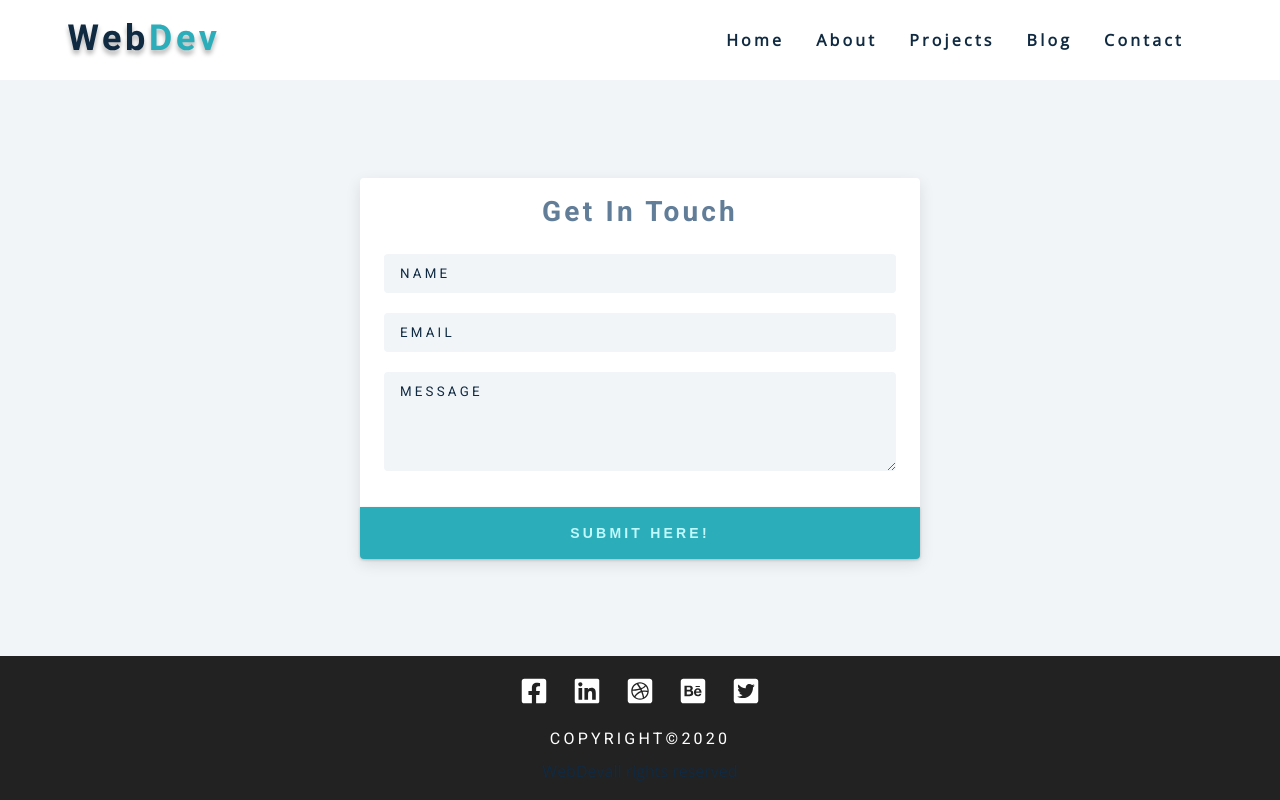
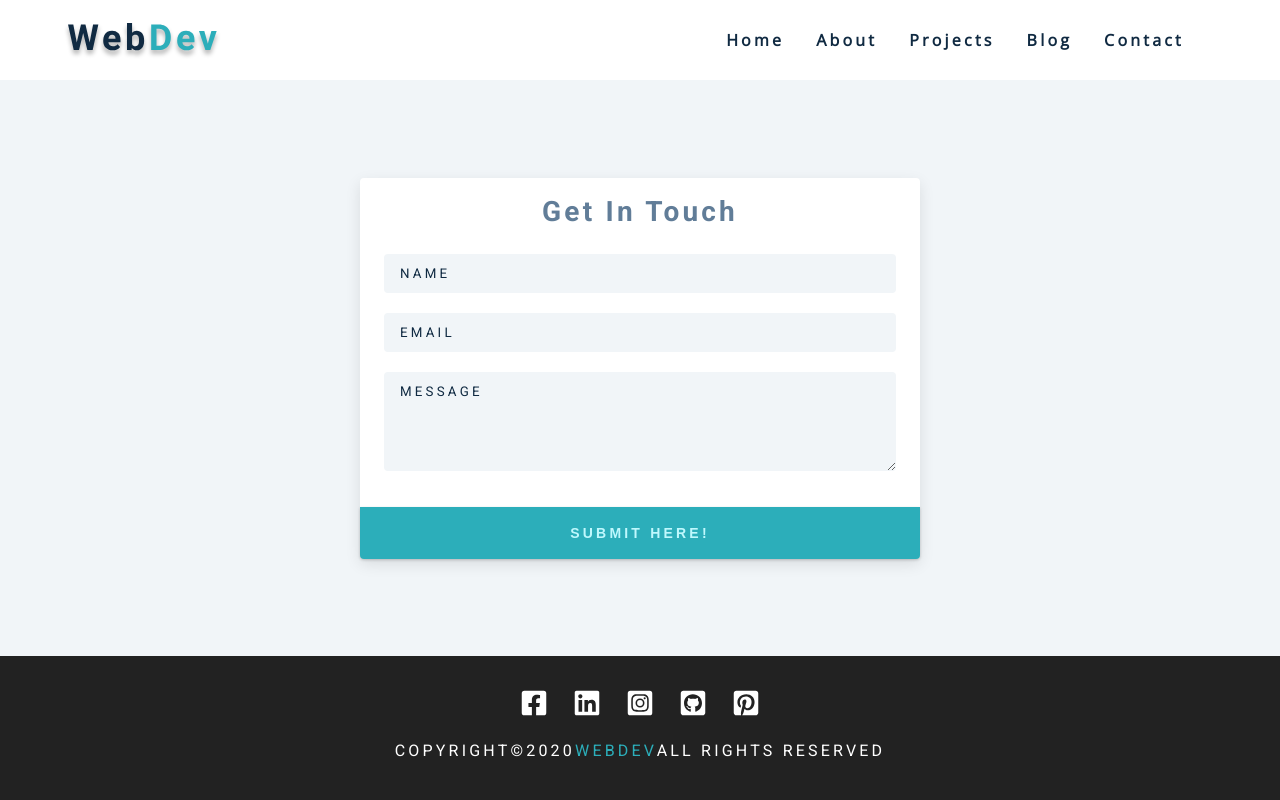
Before and after one commit to vaidyashubham/Gatsby-Portfolio, a Gatsby site: page /contact in a window 1280 px wide. Built offline with nearby package versions, Linux system fonts and the light colour scheme; Gatsby itself is replaced by a stand-in of ours.

Commit message:
Fixed multiple issues

```diff
--- a/src/components/Footer.js
+++ b/src/components/Footer.js
@@ -5,8 +5,9 @@ const Footer = () => {
     <footer className="footer">
       <div className="">
         <SocialLinks styleClass="footer-links"></SocialLinks>
-        <h4>Copyright&copy;{new Date().getFullYear()}</h4>
-        <span>WebDev</span>all rights reserved
+        <h4>Copyright&copy;{new Date().getFullYear()}
+          <span>WebDev</span>all rights reserved
+        </h4>
       </div>
     </footer>
   )
--- a/src/components/Hero.js
+++ b/src/components/Hero.js
@@ -24,9 +24,10 @@ const Hero = () => {
       <div className="section-center hero-center">
         <article className="hero-info">
           <div>
+            <h2>Hi</h2>
             <div className="underline"></div>
             <h1>I'm Shubham</h1>
-            <h4>Freelance Web and Mobile UI/UX Designer</h4>
+            <h4>A proud Web Designer and Developer</h4>
             <Link to="/contact" className="btn">Contact Me</Link>
             <SocialLinks />
           </div>
--- a/src/constants/socialLinks.js
+++ b/src/constants/socialLinks.js
@@ -2,36 +2,36 @@ import React from "react"
 import {
   FaFacebookSquare,
   FaLinkedin,
-  FaDribbbleSquare,
-  FaBehanceSquare,
-  FaTwitterSquare,
+  FaInstagramSquare,
+  FaGithubSquare,
+  FaPinterestSquare,
 } from "react-icons/fa"
 
 const data = [
   {
     id: 1,
     icon: <FaFacebookSquare className="social-icon"></FaFacebookSquare>,
-    url: "https://www.twitter.com",
+    url: "https://www.facebook.com/shubham.vaidya.1420",
   },
   {
     id: 2,
     icon: <FaLinkedin className="social-icon"></FaLinkedin>,
-    url: "https://www.twitter.com",
+    url: "https://www.linkedin.com/in/shubham-vaidya-799a5a12b/",
   },
   {
     id: 3,
-    icon: <FaDribbbleSquare className="social-icon"></FaDribbbleSquare>,
-    url: "https://www.twitter.com",
+    icon: <FaInstagramSquare className="social-icon"></FaInstagramSquare>,
+    url: "https://www.instagram.com/shubhamvaidya1191/",
   },
   {
     id: 4,
-    icon: <FaBehanceSquare className="social-icon"></FaBehanceSquare>,
-    url: "https://www.twitter.com",
+    icon: <FaGithubSquare className="social-icon"></FaGithubSquare>,
+    url: "https://github.com/vaidyashubham",
   },
   {
     id: 5,
-    icon: <FaTwitterSquare className="social-icon"></FaTwitterSquare>,
-    url: "https://www.twitter.com",
+    icon: <FaPinterestSquare className="social-icon"></FaPinterestSquare>,
+    url: "https://in.pinterest.com/shubhamvaidya604/",
   },
 ]
 const links = data.map(link => {
```
Also changed, not shown: src/constants/services.js (+14 -8 lines).
